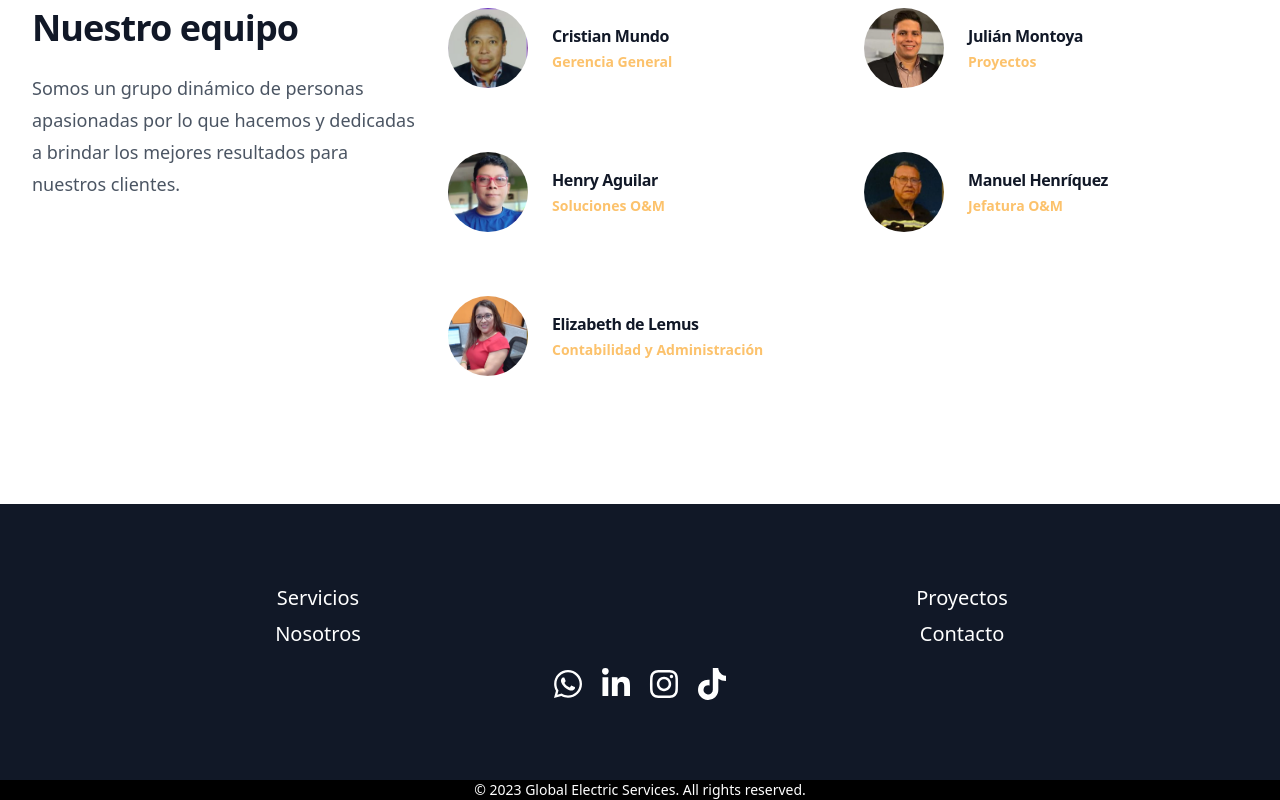
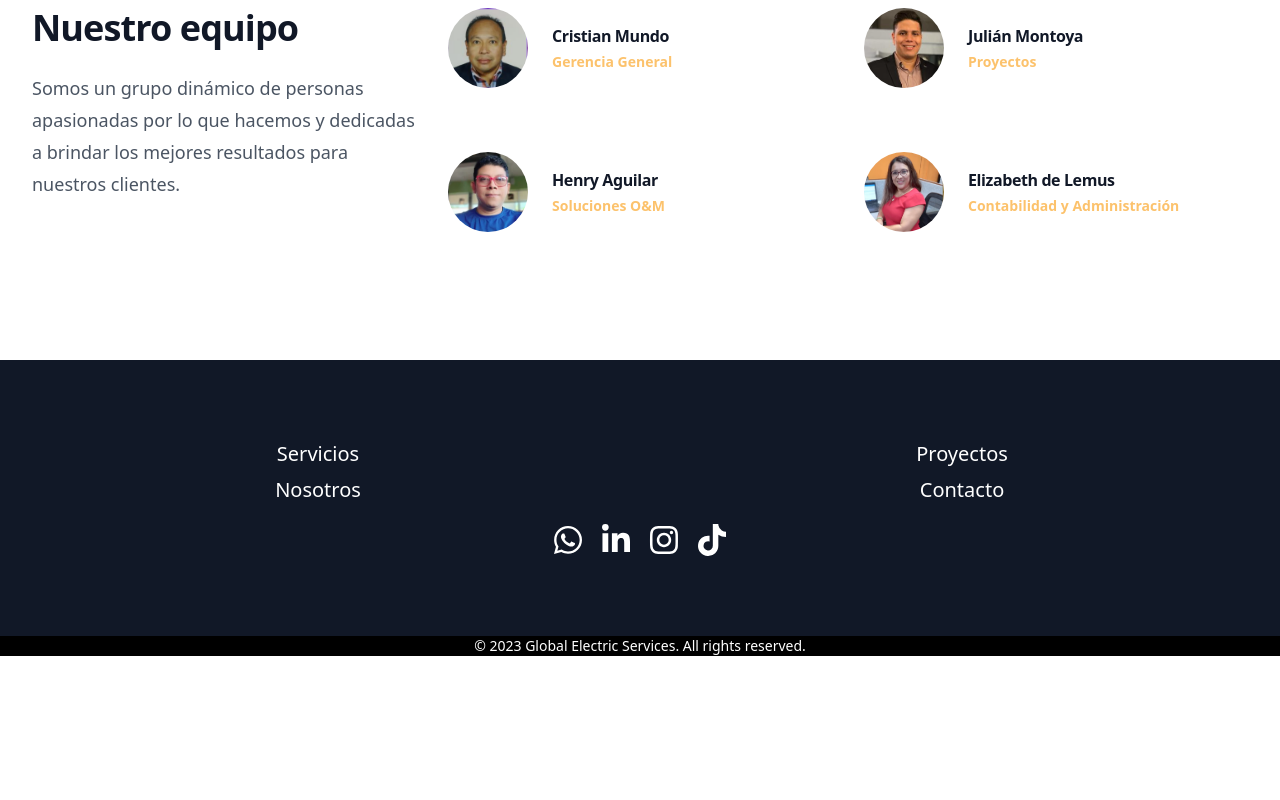
Before and after one commit to AzzarCM/ges-app, a React (Vite) app: page /about in a window 1280 px wide. Shown: the part 2464-3264 px from the top of the page. After the commit the page ends 3120 px from the top, so only its background shows below. Built offline with nearby package versions, Linux system fonts and the light colour scheme; a web font is replaced by a local one.

Commit message:
update: removing manuel henriquez team

```diff
--- a/src/app/components/TeamSection.jsx
+++ b/src/app/components/TeamSection.jsx
@@ -2,7 +2,6 @@ import React from 'react'
 import cristian from '../assets/img/cristian.png'
 import julian from '../assets/img/julian.png'
 import henry from '../assets/img/henry.png'
-import manuel from '../assets/img/manuel.png'
 import elisa from '../assets/img/elisa.png'
 
 const people = [
@@ -23,12 +22,6 @@ const people = [
     role: 'Soluciones O&M',
     imageUrl:
       henry,
-  },
-  {
-    name: 'Manuel Henríquez',
-    role: 'Jefatura O&M',
-    imageUrl:
-      manuel,
   },
   {
     name: 'Elizabeth de Lemus',
```
